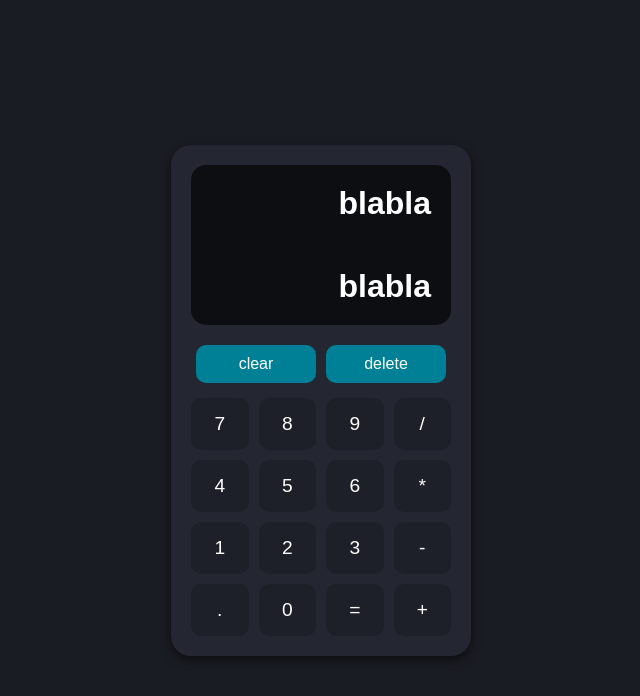
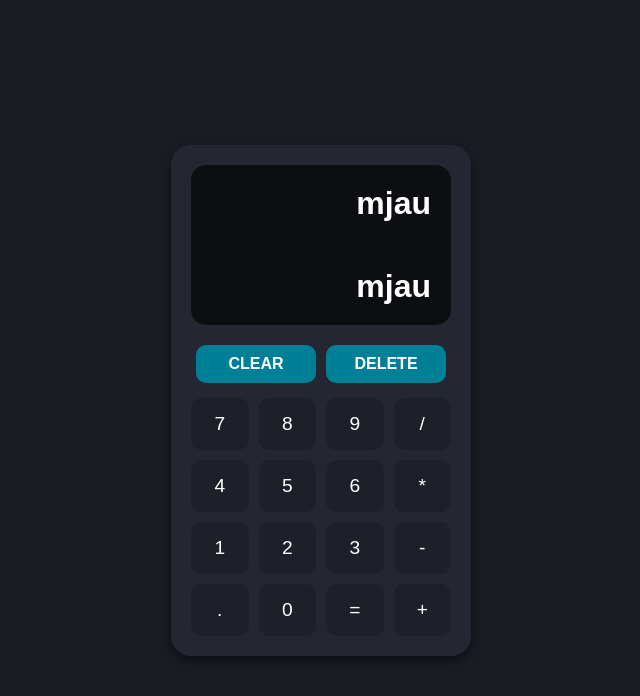
Before and after one commit to jovanlekic12/calculator-react, a React (Vite) app: page / in a window 1280 px wide. Shown: the top 696 px of the page, without its empty margins (319-959 px from the left). Built offline with nearby package versions, Linux system fonts and the light colour scheme.

Commit message:
add clear function

```diff
--- a/src/App.css
+++ b/src/App.css
@@ -46,6 +46,8 @@ body {
 }
 
 .delete__btn__div button {
+  text-transform: uppercase;
+  font-weight: 800;
   background-color: #008097;
   color: #fff;
   border: none;
--- a/src/App.jsx
+++ b/src/App.jsx
@@ -2,19 +2,17 @@ import { useSelector, useDispatch } from "react-redux";
 import Screen from "./components/Screen";
 import Button from "./components/reusable components/Button";
 import Buttonss from "./components/Buttons";
+import { clearState } from "./features/calc/calcSlice";
 import "./App.css";
 
 function App() {
-  // const dispatch = useDispatch();
-  // const { firstNumber, secondNumber, operation } = useSelector(
-  //   (store) => store.calc
-  // );
+  const dispatch = useDispatch();
 
   return (
     <main className="main__container">
       <Screen></Screen>
       <div className="delete__btn__div">
-        <Button>clear</Button>
+        <Button onClick={() => dispatch(clearState())}>clear</Button>
         <Button>delete</Button>
       </div>
       <Buttonss />
--- a/src/components/Buttons.jsx
+++ b/src/components/Buttons.jsx
@@ -1,6 +1,9 @@
 import Button from "./reusable components/Button";
+import { useSelector, useDispatch } from "react-redux";
 
 function Buttonss() {
+  const dispatch = useDispatch();
+
   return (
     <div className="num__btn__div">
       <Button>7</Button>
--- a/src/components/Screen.jsx
+++ b/src/components/Screen.jsx
@@ -8,8 +8,8 @@ function Screen() {
 
   return (
     <div className="screen__container">
-      <h1>blabla</h1>
-      <h1>blabla</h1>
+      <h1>{secondNumber}</h1>
+      <h1>{firstNumber}</h1>
     </div>
   );
 }
--- a/src/components/reusable components/Button.jsx
+++ b/src/components/reusable components/Button.jsx
@@ -1,7 +1,11 @@
 function Button(props) {
-  const { className, type, children } = props;
+  const { onClick, className, type, children } = props;
 
-  return <button className={className}>{children}</button>;
+  return (
+    <button onClick={onClick} className={className}>
+      {children}
+    </button>
+  );
 }
 
 export default Button;
--- a/src/features/calc/calcSlice.js
+++ b/src/features/calc/calcSlice.js
@@ -1,14 +1,22 @@
 import { createSlice } from "@reduxjs/toolkit";
 
 const initialState = {
-  firstNumber: "",
-  secondNumber: "",
+  firstNumber: "mjau",
+  secondNumber: "mjau",
   operation: "",
 };
 
 const calcSlice = createSlice({
   name: "calc",
   initialState,
+  reducers: {
+    clearState: (state) => {
+      state.firstNumber = "";
+      state.secondNumber = "";
+    },
+  },
 });
 
+export const { clearState } = calcSlice.actions;
+
 export default calcSlice.reducer;
```
